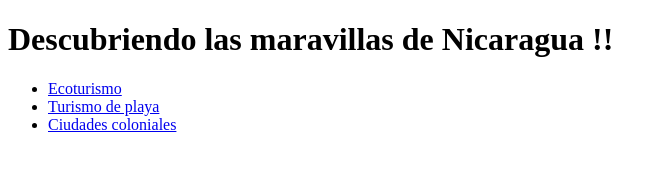
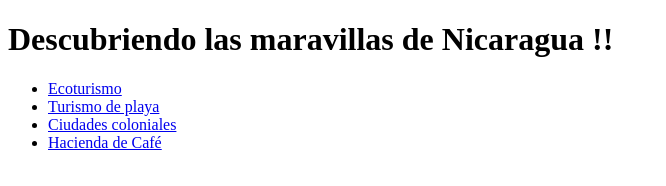
Before and after one commit to mlismarc/turismo-nica, a plain HTML site: page index.html in a window 1280 px wide. Shown: the whole page, without its empty margins (0-666 px from the left). Drawn offline with Linux system fonts and the light colour scheme.

Commit message:
Agrego haciendas

```diff
--- a/index.html
+++ b/index.html
@@ -16,6 +16,7 @@
                 <li> <a href="#">Ecoturismo</a></li>
                 <li><a href="#">Turismo de playa</a></li>
                 <li><a href="#">Ciudades coloniales</a></li>
+                <li><a href="#">Hacienda de Café</a></li>
             </ul>
         </nav>
     </main>
```
